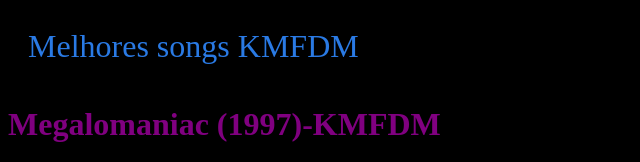
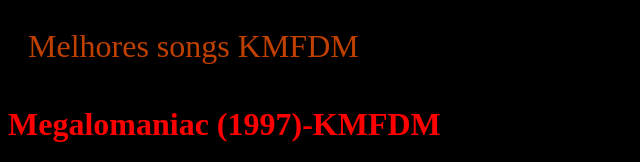
Before and after one commit to milenamanera-hue/1A-Roblox, a plain HTML site: page index.html in a window 1280 px wide. Shown: the top 162 px of the page, without its empty margins (0-640 px from the left). Drawn offline with Linux system fonts and the light colour scheme.

Commit message:
Update style.css

```diff
--- a/style.css
+++ b/style.css
@@ -2,10 +2,10 @@ header {
   border-bottom: solid 2px rgb (42, 122, 228);
   padding: 20px;
   font-size: 32px;
-  color: rgb(42, 122, 228);
+  color: rgb(192,64,0);
 }
 
 body {
-  color:purple;
+  color:red;
   background:black;
 }
```
